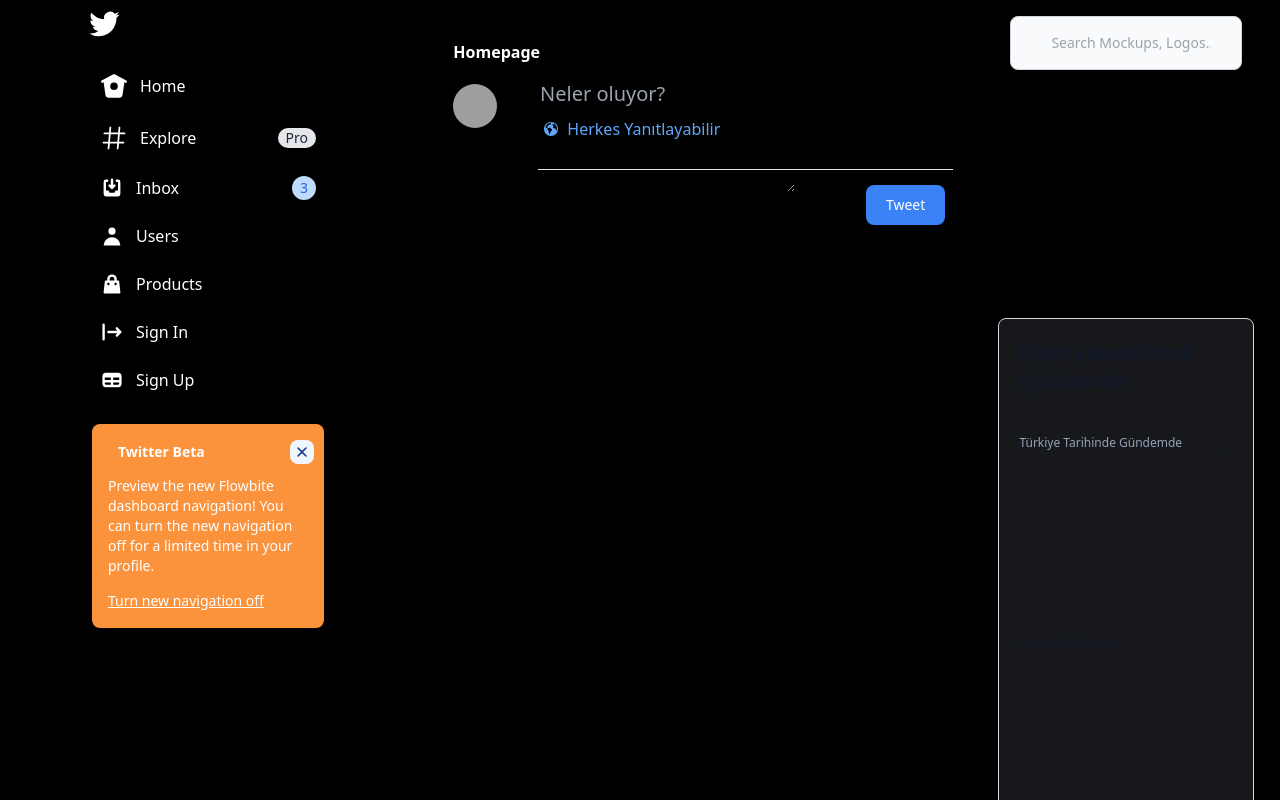
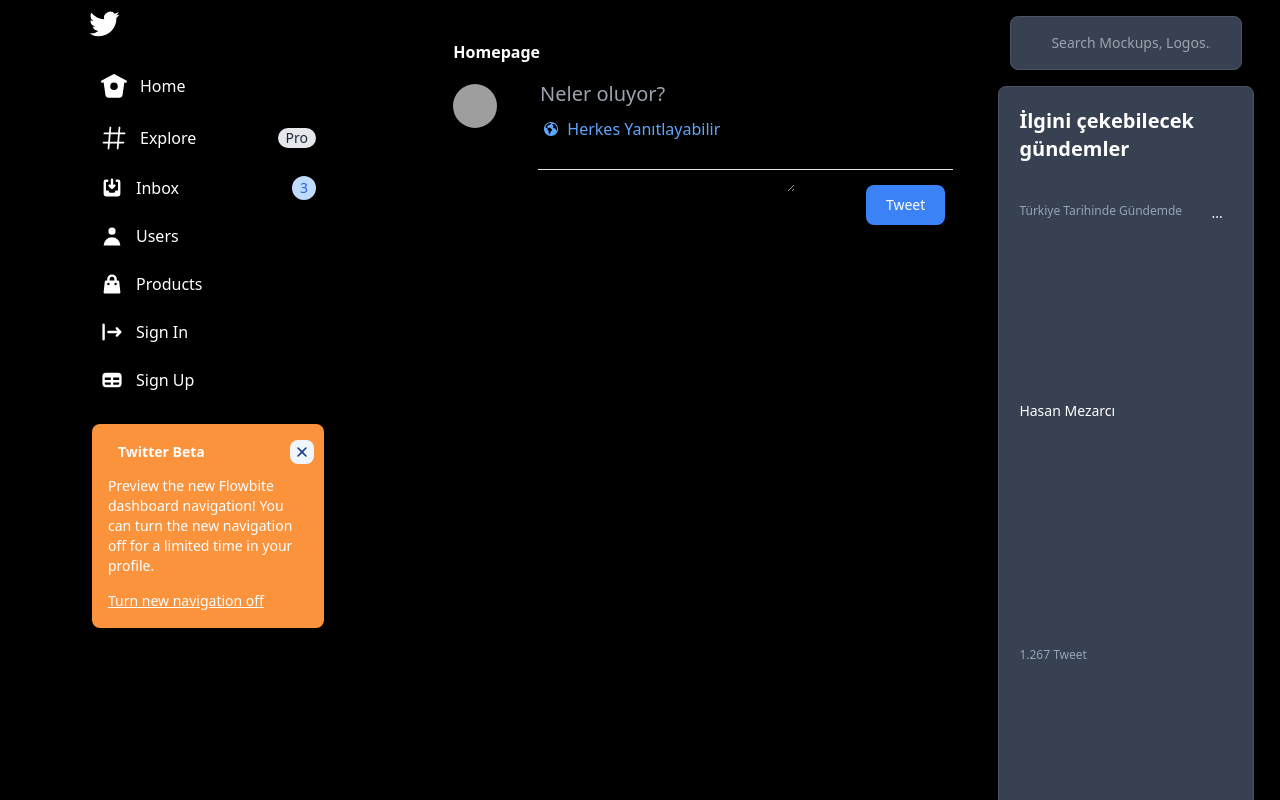
Before and after one commit to cihanyasinkaya/twitter-clone, a React (Vite) app: page / in a window 1280 px wide. Shown: the top 800 px of the page. Built offline with nearby package versions, Linux system fonts and the light colour scheme; grey boxes are pictures that could not be loaded.

Commit message:
dark mode kalktı

```diff
--- a/src/components/right-sidebar/index.jsx
+++ b/src/components/right-sidebar/index.jsx
@@ -1,21 +1,23 @@
 import SearchIcon from "../assets/logos/right-sidebar-logo"
 
 const RightSideBar = () => (
+
   <aside class="w-64" aria-label="Sidebar">
     <div class="overflow-y-auto py-4 px-3 rounded">
       <form>
-        <label for="default-search" class="mb-2 text-sm font-medium text-gray-900 sr-only">Search</label>
+        <label for="default-search" class="mb-2 text-sm font-medium text-gray-900 sr-only text-gray-300">Search</label>
         <div class="relative">
           <div class="flex absolute inset-y-0 left-0 items-center pl-3 pointer-events-none">
+            <SearchIcon />
           </div>
-          <input type="search" id="default-search" class="block p-4 pl-10 w-full text-sm text-gray-900 bg-gray-50 rounded-lg border border-gray-300 focus:ring-blue-500 focus:border-blue-500 " placeholder="Search Mockups, Logos..." required />
-          <SearchIcon />
+          <input type="search" id="default-search" class="block p-4 pl-10 w-full text-sm text-gray-900 bg-gray-50 rounded-lg border border-gray-300 focus:ring-blue-500 focus:border-blue-500 bg-gray-700 border-gray-600 placeholder-gray-400 text-white focus:ring-blue-500 focus:border-blue-500" placeholder="Search Mockups, Logos..." required />
+
         </div>
       </form>
     </div>
 
     <div>
-      <div className="block overflow-hidden w-full text-sm text-gray-900 bg-[#16181c] rounded-lg border border-gray-300 focus:ring-blue-500 focus:border-blue-500  ">
+      <div className="block overflow-hidden w-full text-sm text-gray-900 bg-[#16181c] rounded-lg border border-gray-300 focus:ring-blue-500 focus:border-blue-500 bg-gray-700 border-gray-600 placeholder-gray-400 text-white focus:ring-blue-500 focus:border-blue-500">
         <h2 className="font-bold text-xl p-5 pl-5 pr-5">İlgini çekebilecek gündemler</h2>
         <ul class="list-none">
           <li className="grid grid-rows-12 mt-3 hover:bg-[#2e3239] pt-2 pl-5 pr-5 pb-2 ">
```
